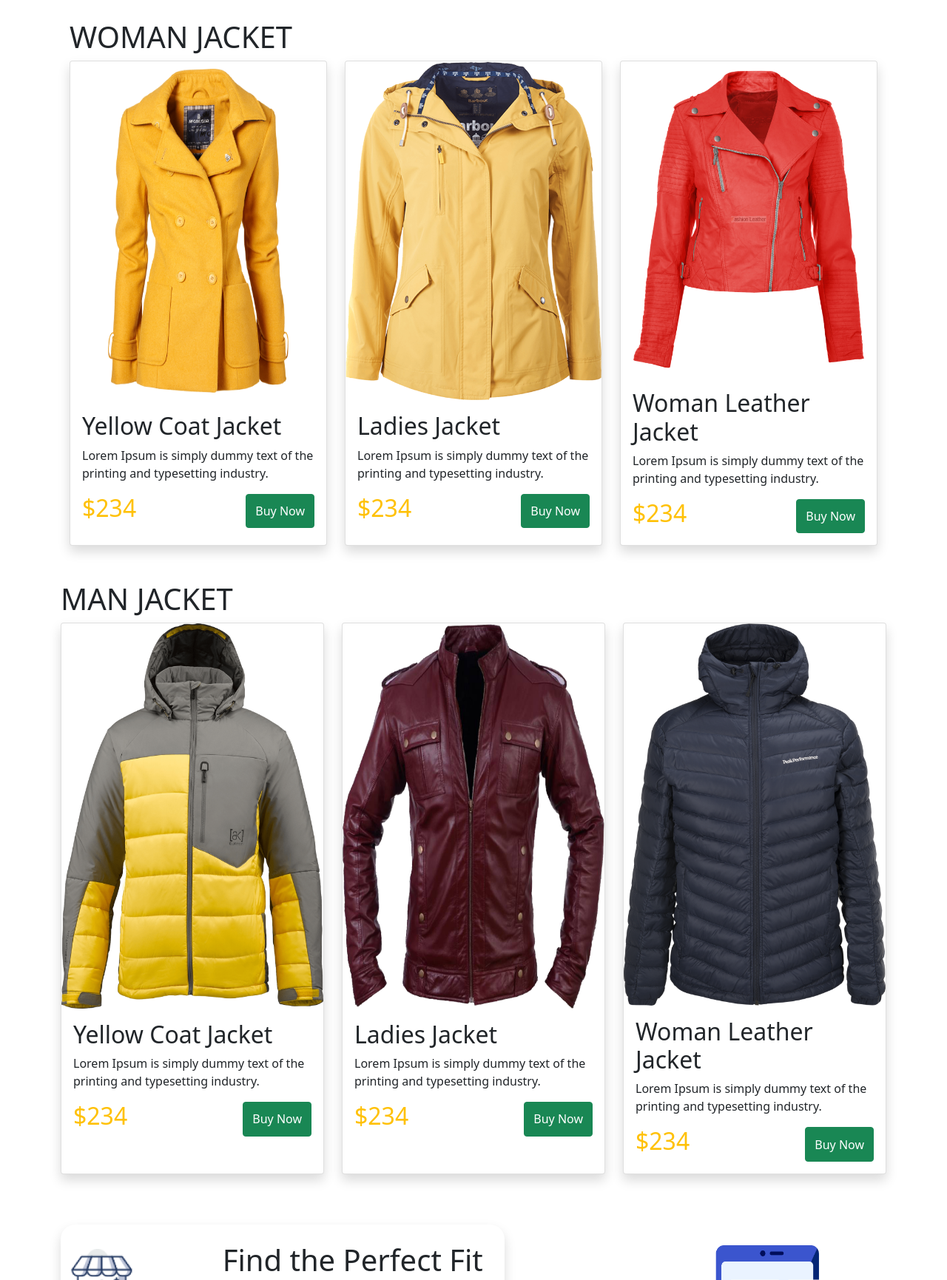
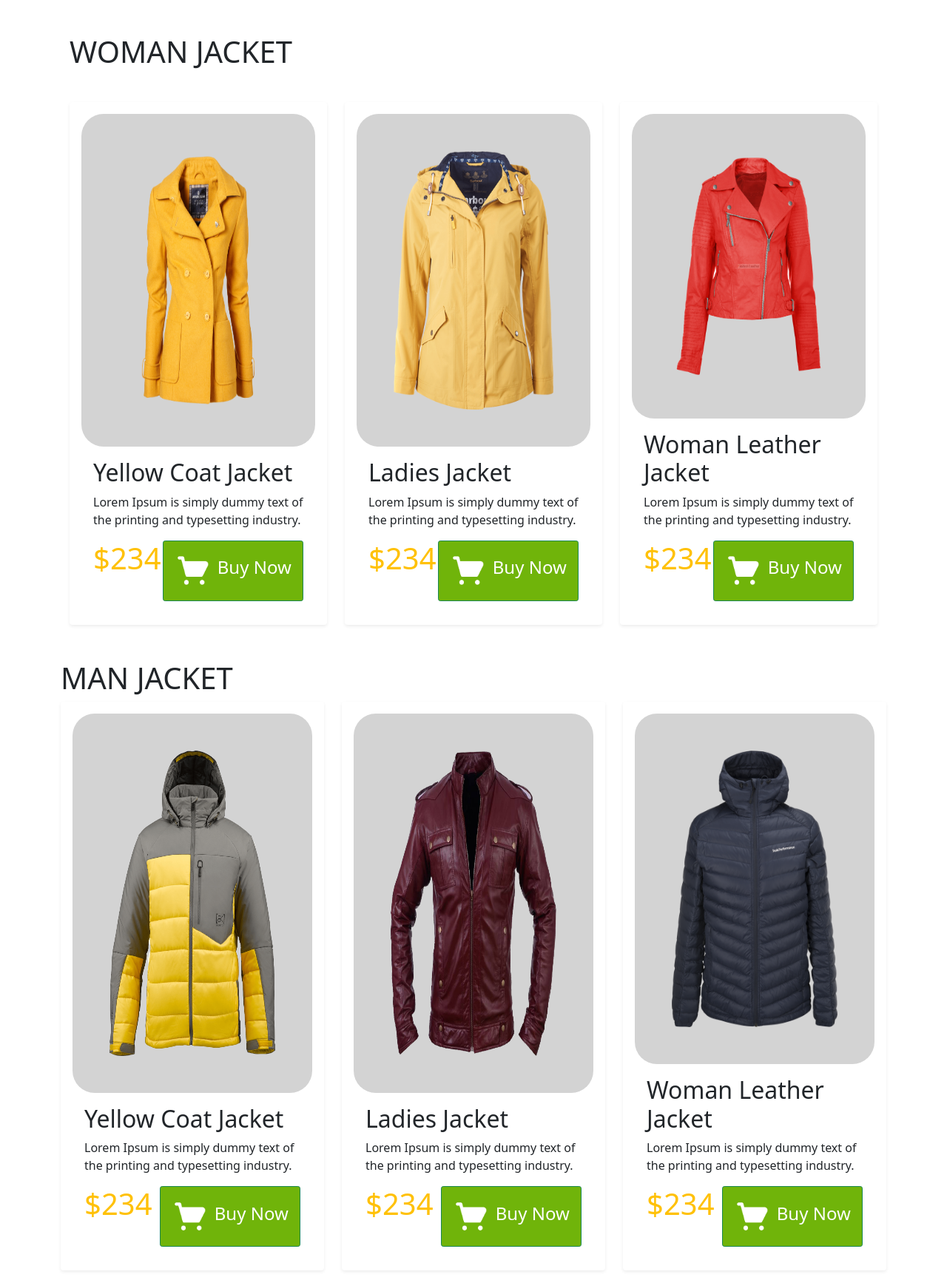
Before and after one commit to sufian-shishir/2nd-assignment, a plain HTML site: page index.html in a window 1280 px wide. Shown: the part 713-2444 px from the top of the page at 74% size. Drawn offline with nearby package versions, Linux system fonts and the light colour scheme.

Commit message:
last-commit

```diff
--- a/index.html
+++ b/index.html
@@ -8,14 +8,14 @@
     <link rel="stylesheet" href="style.css">
 </head>
 <body>
-    <header class="container">
-    <nav class="navbar navbar-expand-lg navbar-light bg-white">
+    <header class="container mt-5">
+    <nav class="navbar navbar-expand-lg navbar-light">
         <div class="container-fluid">
-          <a class="navbar-brand" href="#"></a>
+            <img src="image/Group 33072.png" alt="">
           <button class="navbar-toggler" type="button" data-bs-toggle="collapse" data-bs-target="#navbarNav" aria-controls="navbarNav" aria-expanded="false" aria-label="Toggle navigation">
             <span class="navbar-toggler-icon"></span>
           </button>
-          <div class="collapse navbar-collapse" id="navbarNav">
+          <div class="collapse navbar-collapse btn-sm d-flex justify-content-end" id="navbarNav">
             <ul class="navbar-nav">
               <li class="nav-item">
                 <a class="nav-link active" aria-current="page" href="#">Home</a>
@@ -33,65 +33,73 @@
           </div>
         </div>
       </nav>
-      <img src="image/Group 33072.png" alt="">
     </header>
-      <main class="container">
-          <section class="first-section d-flex align-items-center mt-5 bg-info">
+    <main class="container">
+          <section class="first-section d-flex align-items-center mt-5">
               <div>
                  <h1>BE THE PANGUINS</h1>
                  <h1>OF WINTER</h1>
                  <p>Lorem Ipsum is simply dummy text of the printing and typesetting industry.</p>
-                 <div class="buy-now">
-
-                   <button <img src="image/shopping-cart 1.png" alt=""> type="button" class="btn btn-primary btn-lg">Buy Now</button>
-                 </div>
+                 <button class="btn btn-success btn-lg d-flex justify-content-evenly d-flex align-items-center">
+                     <img src="image/shopping-cart 1.png" alt="">
+                     <h4>Buy Now</h4>
+                 </button>
               </div>
               <div class="lady-pic d-flex justify-content-end">
                   <img src="Image/pic.png" alt="">
               </div>
+          </section>
 
-          </section>
           <section class="all-jacket container mt-5">
               <h1>WOMAN JACKET</h1>
               <div class="woman-jacket row row-cols-1 row-cols-md-3 g-4">
-                <div class="col">
-                  <div class="card h-100 shadow">
+                <div class="col border-0">
+                  <div class="card h-100 border-0 shadow-sm p-3 mb-5 bg-white rounded">
                     <img src="Image/SeekPng 1.png" class="card-img-top" alt="...">
                     <div class="card-body">
                       <h2 class="card-title">Yellow Coat Jacket</h2>
                       <p class="card-text">Lorem Ipsum is simply dummy text of the
                         printing and typesetting industry.</p>
                        <div class="d-flex justify-content-between">
-                           <h2 class="text-warning">$234</h2>
-                           <button class="btn btn-success">Buy Now</button>
+                           <h1 class="text-warning">$234</h1>
+                           <button class="btn btn-success btn-sm d-flex justify-content-evenly d-flex align-items-center">
+                            <img src="image/shopping-cart 1.png" alt="">
+                            <h4>Buy Now</h4>
+                           </button>
                        </div>
                     </div>
                   </div>
                 </div>
-                <div class="col">
-                  <div class="card h-100 shadow">
+                <div class="col border-0">
+                  <div class="card h-100 border-0 shadow-sm p-3 mb-5 bg-white rounded">
                     <img src="Image/PngItem_2597366 1.png" class="card-img-top w-52" alt="...">
                     <div class="card-body">
                       <h2 class="card-title">Ladies Jacket</h2>
                       <p class="card-text">Lorem Ipsum is simply dummy text of the
                         printing and typesetting industry.</p>
                       <div class="d-flex justify-content-between">
-                        <h2 class="text-warning">$234</h2>
-                        <button class="btn btn-success">Buy Now</button>
+                        <h1 class="text-warning">$234</h1>
+                        <button class="btn btn-success btn-sm d-flex justify-content-evenly d-flex align-items-center">
+                            <img src="image/shopping-cart 1.png" alt="">
+                            <h4>Buy Now</h4>
+                           </button>
                     </div>
                     </div>
                   </div>
                 </div>
-                <div class="col">
-                  <div class="card h-100 shadow">
+                <div class="col border-0">
+                  <div class="card h-100 border-0 shadow-sm p-3 mb-5 bg-white rounded">
                     <img src="Image/image 15.png" class="card-img-top" alt="...">
                     <div class="card-body">
                       <h2 class="card-title">Woman Leather Jacket</h2>
                       <p class="card-text">Lorem Ipsum is simply dummy text of the
                         printing and typesetting industry.</p>
                       <div class="d-flex justify-content-between">
-                        <h2 class="text-warning">$234</h2>
-                        <button class="btn btn-success">Buy Now</button>
+                        <h1 class="text-warning">$234</h1>
+                        <button class="btn btn-success btn-sm d-flex justify-content-evenly d-flex align-items-center">
+                            <img src="image/shopping-cart 1.png" alt="">
+                            <h4>Buy Now</h4>
+                           </button>
                     </div>
                     </div>
                   </div>
@@ -101,44 +109,53 @@
           <section class="all-jacket mt-5">
             <h1>MAN JACKET</h1>
             <div class="man-jacket row row-cols-1 row-cols-md-3 g-4">
-              <div class="col">
-                <div class="card h-100 shadow">
+              <div class="col border-0">
+                <div class="card h-100 border-0 shadow-sm p-3 mb-5 bg-white rounded">
                   <img src="Image/image 11.png" class="card-img-top" alt="...">
                   <div class="card-body">
                     <h2 class="card-title">Yellow Coat Jacket</h2>
                     <p class="card-text">Lorem Ipsum is simply dummy text of the
                       printing and typesetting industry.</p>
                      <div class="d-flex justify-content-between">
-                         <h2 class="text-warning">$234</h2>
-                         <button class="btn btn-success">Buy Now</button>
+                         <h1 class="text-warning">$234</h1>
+                         <button class="btn btn-success btn-sm d-flex justify-content-evenly d-flex align-items-center">
+                            <img src="image/shopping-cart 1.png" alt="">
+                            <h4>Buy Now</h4>
+                           </button>
                      </div>
                   </div>
                 </div>
               </div>
-              <div class="col">
-                <div class="card h-100 shadow">
+              <div class="col border-0">
+                <div class="card h-100 border-0 shadow-sm p-3 mb-5 bg-white rounded">
                   <img src="Image/vippng 1.png" class="card-img-top w-52" alt="...">
                   <div class="card-body">
                     <h2 class="card-title">Ladies Jacket</h2>
                     <p class="card-text">Lorem Ipsum is simply dummy text of the
                       printing and typesetting industry.</p>
                     <div class="d-flex justify-content-between">
-                      <h2 class="text-warning">$234</h2>
-                      <button class="btn btn-success">Buy Now</button>
+                      <h1 class="text-warning">$234</h1>
+                      <button class="btn btn-success btn-sm d-flex justify-content-evenly d-flex align-items-center">
+                        <img src="image/shopping-cart 1.png" alt="">
+                        <h4>Buy Now</h4>
+                       </button>
                   </div>
                   </div>
                 </div>
               </div>
-              <div class="col">
-                <div class="card h-100 shadow">
+              <div class="col border-0">
+                <div class="card h-100 border-0 shadow-sm p-3 mb-5 bg-white rounded">
                   <img src="Image/toppng 1.png" class="card-img-top" alt="...">
                   <div class="card-body">
                     <h2 class="card-title">Woman Leather Jacket</h2>
                     <p class="card-text">Lorem Ipsum is simply dummy text of the
                       printing and typesetting industry.</p>
                     <div class="d-flex justify-content-between">
-                      <h2 class="text-warning">$234</h2>
-                      <button class="btn btn-success">Buy Now</button>
+                      <h1 class="text-warning">$234</h1>
+                      <button class="btn btn-success btn-sm d-flex justify-content-evenly d-flex align-items-center">
+                        <img src="image/shopping-cart 1.png" alt="">
+                        <h4>Buy Now</h4>
+                       </button>
                   </div>
                   </div>
                 </div>
@@ -147,7 +164,7 @@
           </section>
           <br>
           <br>
-        <section class="last-section d-flex justify-content-around">
+        <section class="mb-5 last-section d-flex justify-content-around">
           <section>
             <div class="last-card shadow border-0 p-2">
                 <div class="indivitual-card d-flex align-items-center row g-0">
--- a/style.css
+++ b/style.css
@@ -1,5 +1,5 @@
 header img{
-    width: 250px;
+    width: 300px;
 }
 
 .first-section .lady-pic img{
@@ -13,3 +13,19 @@ header img{
     border-radius: 20px;
     margin-top: 20px;
 }
+.woman-jacket{
+    margin-top: 20px;
+}
+.card-img-top{
+    background-color: lightgray;
+    padding: 50px;
+    border-radius: 30px;
+
+
+}
+.btn{
+    background-color:rgb(112, 180, 10);
+}
+header, .first-section{
+    background-color: #fcf4f4;
+}
```
